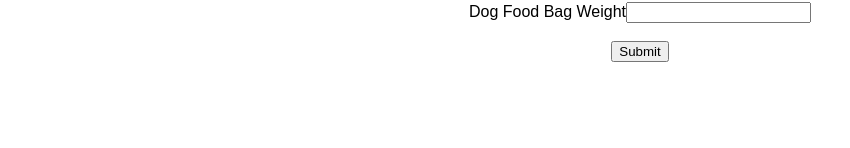
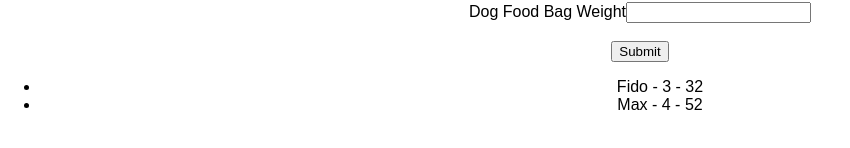
Before and after one commit to Christy743/puppy_chow_app_client, a React (Create React App) app: page / in a window 1280 px wide. Shown: the part 204-352 px from the top of the page, without its empty margins (0-850 px from the left). Built offline with nearby package versions, Linux system fonts and the light colour scheme.

Commit message:
added uuidV4 to yarn.lock and code in the DogFood.js file to specifically identify elements.

```diff
--- a/package.json
+++ b/package.json
@@ -6,7 +6,8 @@
     "react": "^16.4.2",
     "react-calendar": "^2.16.1",
     "react-dom": "^16.4.2",
-    "react-scripts": "1.1.4"
+    "react-scripts": "1.1.4",
+    "uuid": "^3.3.2"
   },
   "scripts": {
     "start": "react-scripts start",
--- a/src/components/DogFood.js
+++ b/src/components/DogFood.js
@@ -1,6 +1,7 @@
 import React, { Component } from 'react';
 import DogForm from './DogForm';
 import Dogs from './Dogs';
+import uuidV4 from 'uuid/v4';
 
 export default class DogFood extends Component {
   constructor(props) {
@@ -11,11 +12,21 @@ export default class DogFood extends Component {
     }
   }
 
-addDog = (dog) => {
-  this.setState({
-    dogs: [this.state.dogs, dog],
-  })
-}
+  componentWillMount = () => {
+    this.setState({
+      dogs: [
+        ...this.state.dogs,
+        {id: uuidV4(), name: "Fido", weight: "3", bagWeight: "32"},
+        {id: uuidV4(), name: "Max", weight: "4", bagWeight: "52"}
+      ]
+    });
+  }
+
+  addDog = (dog) => {
+    this.setState({
+      dogs: [...this.state.dogs, {id: uuidV4(), ...dog}],
+    })
+  }
 
   render() {
     return (
```
Also changed, not shown: 1 other file (tests, documents, lock files or other folders).
